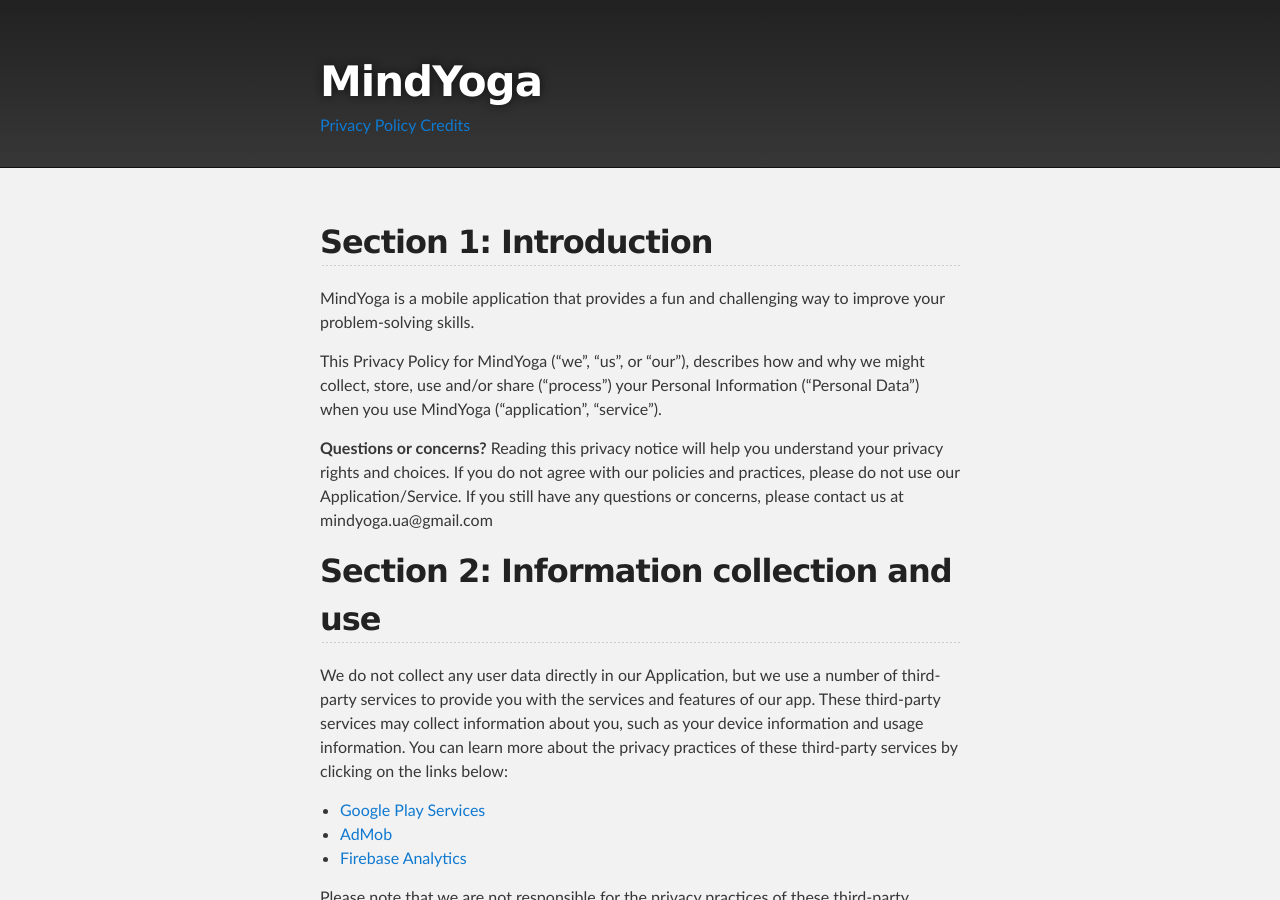
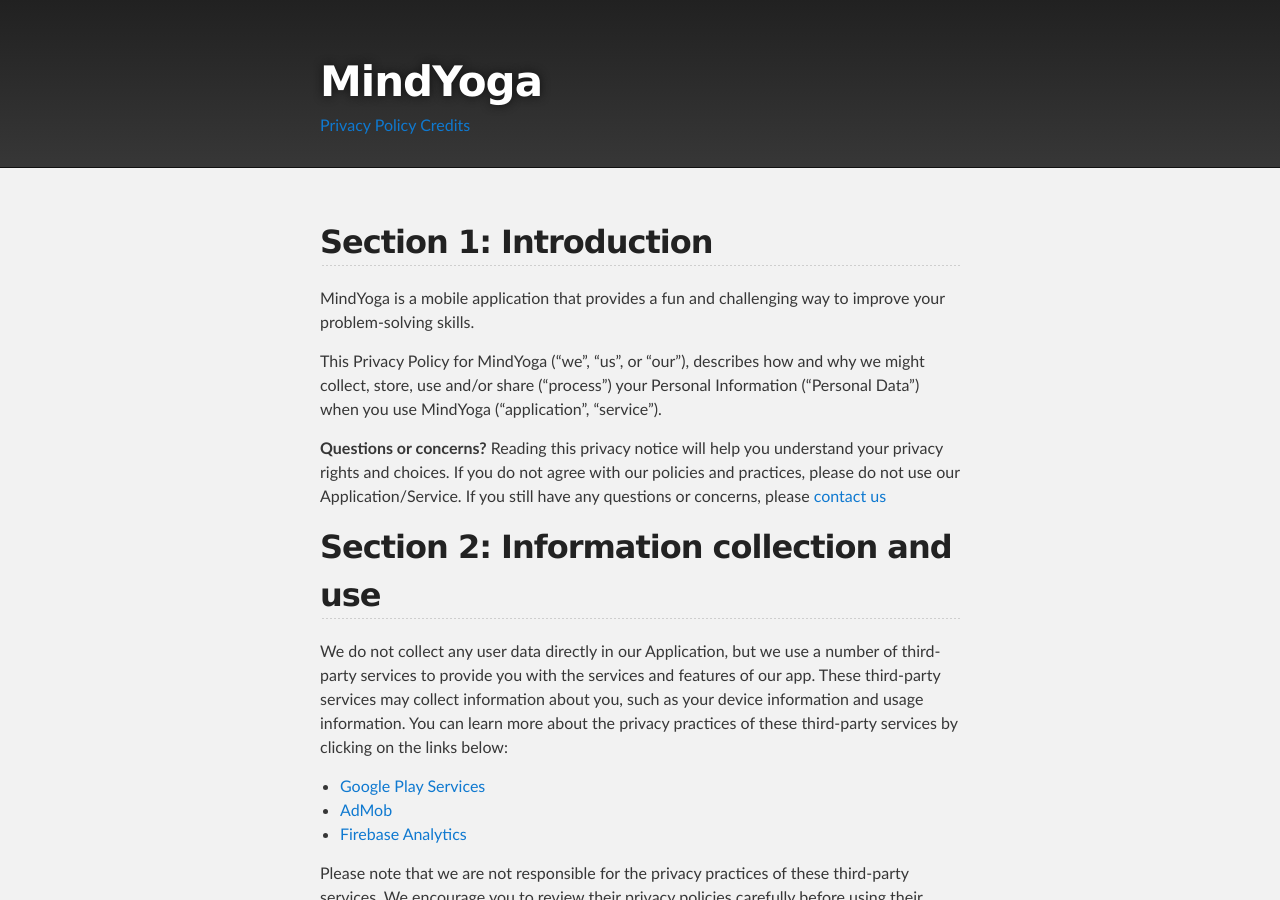
Before and after one commit to mindyogaua/mindyogaua.github.io, a Jekyll site: the page built from privacy-policy.md, in a window 1280 px wide and 900 px high. Built offline with Jekyll 4.4.1, drawn with Linux system fonts in a browser that asks for light colours; our own code applies the rules of GitHub Pages for plain Markdown files; some of the changed text lies outside the part shown.

Commit message:
contact us

```diff
--- a/privacy-policy.md
+++ b/privacy-policy.md
@@ -7,7 +7,7 @@ and/or share ("process") your Personal Information ("Personal Data") when you us
 
 **Questions or concerns?** Reading this privacy notice will help you understand your privacy rights and choices.
 If you do not agree with our policies and practices, please do not use our Application/Service.
-If you still have any questions or concerns, please contact us at mindyoga.ua@gmail.com
+If you still have any questions or concerns, please [contact us](mailto:mindyoga.ua@gmail.com)
 
 ## Section 2: Information collection and use
 
```
Also changed, not shown: other parts of privacy-policy.md (+4 -0 lines).
